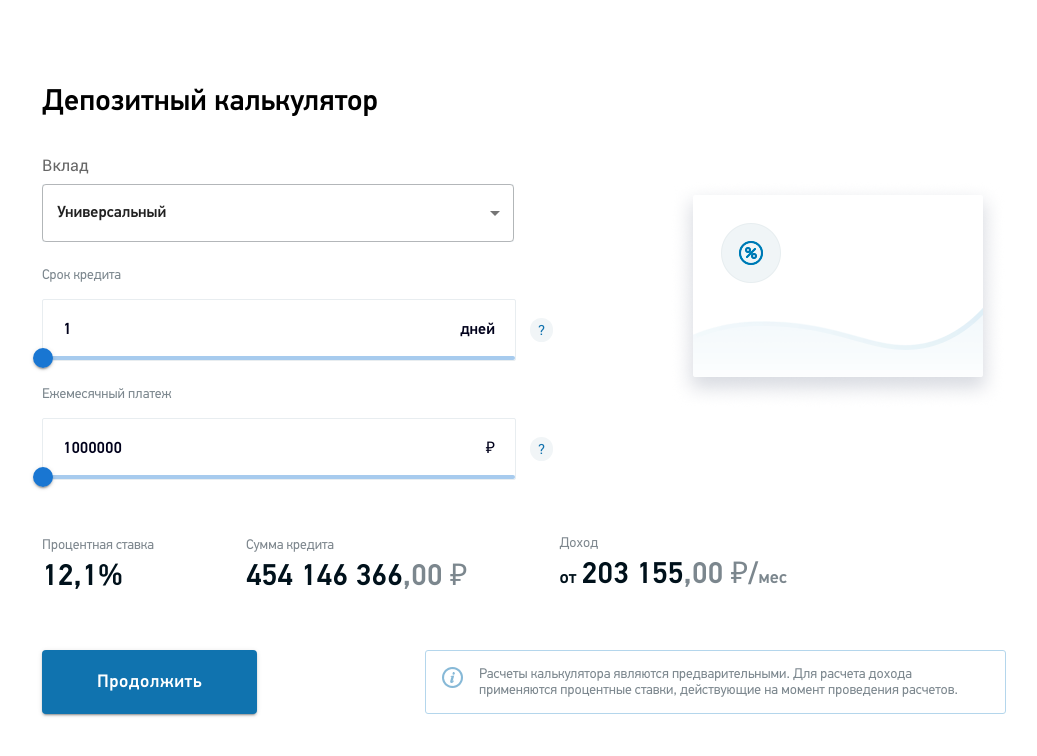
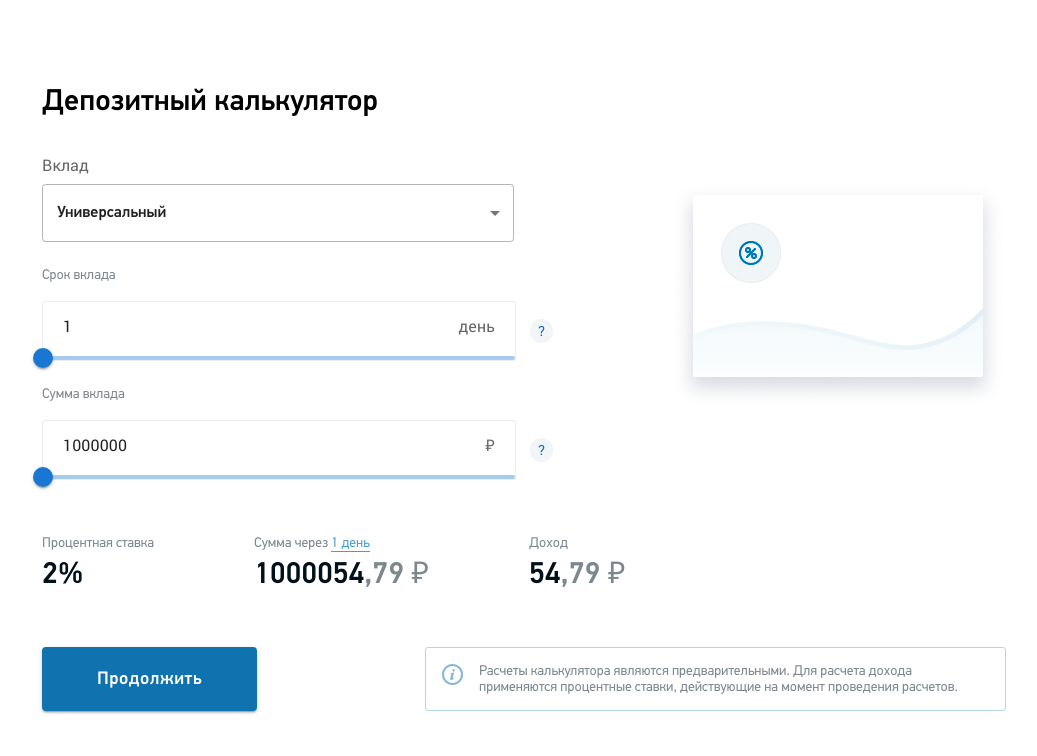
Before and after one commit to bangbangg/RussiaBank, a React (Create React App) app: page / in a window 1280 px wide. Shown: the top 756 px of the page, without its empty margins (111-1148 px from the left). Built offline with nearby package versions, Linux system fonts and the light colour scheme.

Commit message:
completed all except pdf document and ts

```diff
--- a/package.json
+++ b/package.json
@@ -13,7 +13,7 @@
     "@types/node": "^12.20.33",
     "@types/react": "^17.0.30",
     "@types/react-dom": "^17.0.9",
-    "formik": "^2.2.9",
+    "moment": "^2.29.1",
     "react": "^17.0.2",
     "react-dom": "^17.0.2",
     "react-redux": "^7.2.5",
--- a/src/App.jsx
+++ b/src/App.jsx
@@ -1,12 +1,16 @@
-import React from 'react';
+import React, { useState, useEffect } from 'react';
 import { useSelector } from 'react-redux';
 import Button from '@mui/material/Button';
-import DepoTypeSelect from './components/DepoTypeSelect/depoTypeSelect';
+import moment from 'moment';
+import DepoTypeSelect from './components/depoTypeSelect/depoTypeSelect';
 import SlideInputContainer from './components/slideInput/slideInputContainer';
+import CalculatingField from './components/calculatingField/calculatingField';
 import creditImg from '../src/assets/img/credit.png';
 import infoSignImg from '../src/assets/img/bottomSign.png';
-import { MOCKED_DATA } from './response/depcalc';
 
+
+const MAX_MONEY_COUNT = 99999999999;
+const MAX_DAYS_COUNT = 365;
 
 function App() {
 
@@ -14,6 +18,52 @@ function App() {
   const deposits = useSelector(state => state.depositDetails.deposits);
 
   const currentParams = deposits.find(item => item.code === depositType).param;
+
+  const [currentConditions, setCurrentConditions] = useState(currentParams[0].summs_and_rate);
+  const [moneyValue, setMoneyValue] = useState(currentParams[0].summs_and_rate[0].summ_from);
+  const [daysValue, setDaysValue] = useState(currentParams[0].period_from);
+
+  const limitDayValues = [...currentParams?.map(param => param.period_from), MAX_DAYS_COUNT];
+  const limitMoneyValues = [...currentConditions?.map(condition => condition.summ_from), MAX_MONEY_COUNT];
+
+  const getLimits = (limitsValues, type) => {
+    const limitsArray = [];
+    const lastLimit = type === 'money'? MAX_MONEY_COUNT : MAX_DAYS_COUNT;
+    for (let i=0; i < limitsValues.length - 1; i++) {
+      const endOfPeriod = limitsValues[i+1] === lastLimit ? limitsValues[i+1] : limitsValues[i+1] - 1;
+      limitsArray.push({from: limitsValues[i], to: endOfPeriod});
+    }
+    return limitsArray;
+  }
+
+  const daysLimitsArray = getLimits(limitDayValues, 'days');
+  const moneyLimitsArray =  getLimits(limitMoneyValues, 'money');
+
+  const currentPercentIndex = moneyLimitsArray.findIndex(limit => limit.from <= moneyValue && limit.to >= moneyValue);
+  const currentPercent = currentConditions[currentPercentIndex]?.rate;
+
+  useEffect(() => {
+    const periodIndex = daysLimitsArray.findIndex(limit => limit.from <= daysValue && limit.to >= daysValue);
+    setCurrentConditions(currentParams[periodIndex].summs_and_rate)
+  }, [daysValue])
+
+  useEffect(() => {
+    setDaysValue(currentParams[0].period_from);
+  },[currentParams])
+
+  useEffect(() => {
+    setMoneyValue(currentConditions[0].summ_from);
+  },[currentConditions])
+
+  const summAfterChoosenPeriod = () => {
+    const daysInYear = moment().isLeapYear() ? 366 : 365;
+    const moneyFromPercent = moneyValue * currentPercent * 0.01 * daysValue/daysInYear;
+    return +moneyValue + Math.round(moneyFromPercent * 100)/100
+  }
+
+  const profitAfterChoosenPeriod = Math.round((summAfterChoosenPeriod() - moneyValue) * 100)/100;
+
+  const summPartsToDisplay = (summ) => `${summ}`.split('.');
 
   return (
     <div className='centered-content'>
@@ -25,42 +75,40 @@ function App() {
                 Депозитный калькулятор
               </h1>
               <DepoTypeSelect />
-              <SlideInputContainer headingText={'Срок кредита'} inputType={'days'} />
-              <SlideInputContainer headingText={'Ежемесячный платеж'} inputType={'rub'} />
+              <SlideInputContainer
+                headingText={'Срок вклада'}
+                value={daysValue}
+                setValue={setDaysValue}
+              />
+              <SlideInputContainer
+                headingText={'Сумма вклада'}
+                value={moneyValue}
+                setValue={setMoneyValue}
+                currentConditions={currentConditions}
+              />
             </div>
             <div className='body-container__content-top-right'>
               <img alt='credit' src={creditImg} className='right-content__image' />
             </div>
           </div>
+
           <div className='body-container__content-center'>
-
-            <div className='center-content__block'>
-              <span className='center-content__block-heading'>Процентная ставка</span>
-              <span className='center-content__block-text'>12,1%</span>
-            </div>
-
-            <div className='center-content__block'>
-              <span className='center-content__block-heading'>Сумма кредита</span>
-              <div className='center-content__block-text'>
-                454 146 366
-                <span className='center-content__block-text gray'>,00 ₽</span>
-              </div>
-            </div>
-
-            <div className='center-content__block'>
-              <span className='center-content__block-heading'>Доход</span>
-              <div className='center-content__block-text'>
-                <span className='center-content__block-text-small'>от</span>
-                203 155
-                <span className='center-content__block-text gray'>
-                  ,00 ₽/
-                  <span className='center-content__block-text-small gray'>
-                    мес
-                  </span>
-                </span>
-              </div>
-            </div>
-
+            <CalculatingField
+              isThatMoneyField={false}
+              heading={'Процентная ставка'}
+              fieldValue={currentPercent}
+            />
+            <CalculatingField
+              isThatMoneyField={true}
+              heading={'Сумма через'}
+              daysValue={daysValue}
+              fieldValue={summPartsToDisplay(summAfterChoosenPeriod())}
+            />
+            <CalculatingField
+              isThatMoneyField={true}
+              heading={'Доход'}
+              fieldValue={summPartsToDisplay(profitAfterChoosenPeriod)}
+            />
           </div>
 
           <div className='body-container__content-bottom'>
--- /dev/null
+++ b/src/components/calculatingField/calculatingField.jsx
@@ -0,0 +1,40 @@
+import React from 'react';
+import { declOfNum } from '../../util/misk';
+
+
+const CalculatingField = ({ heading, fieldValue, isThatMoneyField, daysValue }) => {
+
+  return (
+    <div className='center-content__block'>
+      {
+        isThatMoneyField &&
+        <div className='center-content__block'>
+          <span className='center-content__block-heading'>
+            {heading}
+            {
+              daysValue &&
+              <span className='block-heading__underlined-text'>
+                {declOfNum(daysValue, ['день', 'дня', 'дней'], true)}
+              </span>
+            }
+          </span>
+          <div className='center-content__block-text'>
+            {fieldValue[0]}
+            <span className='center-content__block-text gray'>
+              ,{fieldValue[1] || '00'} ₽
+            </span>
+          </div>
+        </div>
+      }
+      {
+        !isThatMoneyField &&
+        <>
+          <span className='center-content__block-heading'>{heading}</span>
+          <span className='center-content__block-text'>{fieldValue}%</span>
+        </>
+      }
+    </div>
+  )
+}
+
+export default CalculatingField;
--- a/src/components/DepoTypeSelect/depoTypeSelect.jsx
+++ b/src/components/depoTypeSelect/depoTypeSelect.jsx
@@ -13,8 +13,6 @@ const DepoTypeSelect = () => {
 
   const depositType = useSelector(state => state.depositDetails.depositType);
   const deposits = useSelector(state => state.depositDetails.deposits);
-
-  const currentParams = deposits.find(item => item.code === depositType).param;
 
   const handleChange = (ev) => {
     dispatch(actionCreators.setDepositType(ev.target.value));
--- a/src/components/slideInput/slideInputContainer.jsx
+++ b/src/components/slideInput/slideInputContainer.jsx
@@ -1,32 +1,59 @@
-import React, { useState } from 'react';
+import React, { useState, useEffect } from 'react';
 import { useSelector } from 'react-redux';
 import Box from '@mui/material/Box';
 import Slider from '@mui/material/Slider';
+import FormControl from '@mui/material/FormControl';
+import InputAdornment from '@mui/material/InputAdornment';
+import Input from '@mui/material/Input';
 import TooltipIcon from './tooltipIcon/tooltipIcon';
+import { declOfNum } from '../../util/misk';
 
 
-const SlideInputContainer = ({ headingText, inputType }) => {
+const MAX_MONEY_COUNT = 99999999999;
+const MAX_DAYS_COUNT = 365;
 
-  const isThatMoneyInput = inputType === 'rub';
+const SlideInputContainer = ({ headingText, value, setValue, currentConditions }) => {
 
   const depositType = useSelector(state => state.depositDetails.depositType);
   const deposits = useSelector(state => state.depositDetails.deposits);
 
   const currentParams = deposits.find(item => item.code === depositType).param;
 
-  const minDaysValue = !isThatMoneyInput && currentParams[0].period_from;
+  const maxValue = currentConditions? MAX_MONEY_COUNT : MAX_DAYS_COUNT;
+  const minValue = currentConditions? currentConditions[0].summ_from : currentParams[0].period_from;
 
-  const initialValue = isThatMoneyInput? currentParams[0].summs_and_rate[0].summ_from : currentParams[0].period_from;
+  const [displayedValue, setDisplayedValue] = useState(value)
 
-  const [value, setValue] = useState(initialValue);
+  console.log(value);
 
-  const handleChange = (event, newValue) => {
-    setValue(newValue);
+  useEffect(() => {
+    setDisplayedValue(value)
+  }, [value])
+
+  const handleChange = (ev) => {
+    const currentValue = +`${ev.target.value}`.replace(/[^0-9]/g, '')
+    console.log(typeof currentValue);
+    if (minValue <= currentValue && maxValue >= currentValue) {
+      setValue(currentValue)
+    }
+    else if (maxValue < currentValue){
+      setDisplayedValue(maxValue)
+      setValue(maxValue)
+    } else {
+      setDisplayedValue(currentValue)
+    }
   };
 
-  const innerText = isThatMoneyInput? '₽' : 'дней';
+  const setValueIfEmpty = (ev) => {
+    if (!ev.target.value || ev.target.value < minValue) {
+      setValue(minValue);
+      setDisplayedValue(minValue);
+    }
+  }
 
-  const tooltipContent = isThatMoneyInput? 2 : 1 ;
+  const innerText = currentConditions? '₽' : declOfNum(value, ['день', 'дня', 'дней'], false);
+
+  const tooltipContent = currentConditions? 2 : 1 ;
 
   return (
     <div className='slide-container'>
@@ -35,23 +62,28 @@ const SlideInputContainer = ({ headingText, inputType }) => {
       </h3>
       <div className='slide-container-content'>
         <div className='slide-container__input-field'>
-          <div className='slide-container__input-field-info'>
-            <span className='slide-input__info-text'>
-              {value}
-            </span>
-            <span className='slide-input__info-text'>
-              {innerText}
-            </span>
-          </div>
+          <FormControl sx={{ mt: 1, width: 472, padding: '0 20px' }}>
+            <Input
+              value={displayedValue}
+              onBlur={setValueIfEmpty}
+              onChange={handleChange}
+              endAdornment={<InputAdornment position="end">{innerText}</InputAdornment>}
+              aria-describedby="standard-weight-helper-text"
+              inputProps={{
+                'aria-label': 'weight',
+              }}
+            />
+          </FormControl>
           <Box sx={{ width: 472 }}>
             <Slider
               style={{ position: 'absolute', bottom: 0, padding: 0}}
               defaultValue={value}
               onChange={handleChange}
+              value={value}
               valueLabelDisplay="auto"
-              step={isThatMoneyInput? 100000 : 1}
-              min={isThatMoneyInput? 0 : minDaysValue}
-              max={isThatMoneyInput? 99999999999 : 365}
+              step={currentConditions? 100000 : 1}
+              min={currentConditions? currentConditions[0].summ_from : currentParams[0].period_from}
+              max={currentConditions? MAX_MONEY_COUNT : MAX_DAYS_COUNT}
             />
           </Box>
         </div>
--- a/src/styles/mainStyles.scss
+++ b/src/styles/mainStyles.scss
@@ -51,16 +51,19 @@
     }
 
     &-center {
-      max-width: 750px;
       min-height: 56px;
       display: flex;
       flex-direction: row;
       align-items: center;
-      justify-content: space-between;
+      justify-content: flex-start;
 
       .center-content__block {
         display: flex;
         flex-direction: column;
+
+        &:first-child {
+          margin-right: 100px;
+        }
 
         &-heading {
           color: #7E878E;
@@ -68,6 +71,13 @@
           line-height: 18px;
           font-weight: 400;
           margin-bottom: 8px;
+
+          .block-heading__underlined-text {
+            cursor: pointer;
+            border-bottom: 1px solid #489DCF;
+            color: #489DCF;
+            margin-left: 3px;
+          }
         }
 
         &-text {
--- a/src/styles/slideInput.scss
+++ b/src/styles/slideInput.scss
@@ -38,6 +38,16 @@
       display: flex;
       align-items: center;
       justify-content: space-between;
+    }
+
+    [class*='MuiInput-root'] {
+      &:before {
+        border: none !important;
+      }
+
+      &:after {
+        border: none !important;
+      }
     }
   }
 
--- /dev/null
+++ b/src/util/misk.js
@@ -0,0 +1,13 @@
+export function declOfNum(number, words, isThatMainPage) {
+  const ofSecondType = number % 100 > 4 && number % 100 < 20;
+
+  let idx;
+  if (ofSecondType) {
+    idx = 2;
+  } else {
+    const idxInDecade = number % 10;
+    idx = [2, 0, 1, 1, 1, 2][Math.min(5, idxInDecade)]
+  }
+
+  return isThatMainPage? `${number} ${words[idx]}` : words[idx] ;
+}
```
Also changed, not shown: 1 other file (tests, documents, lock files or other folders).
